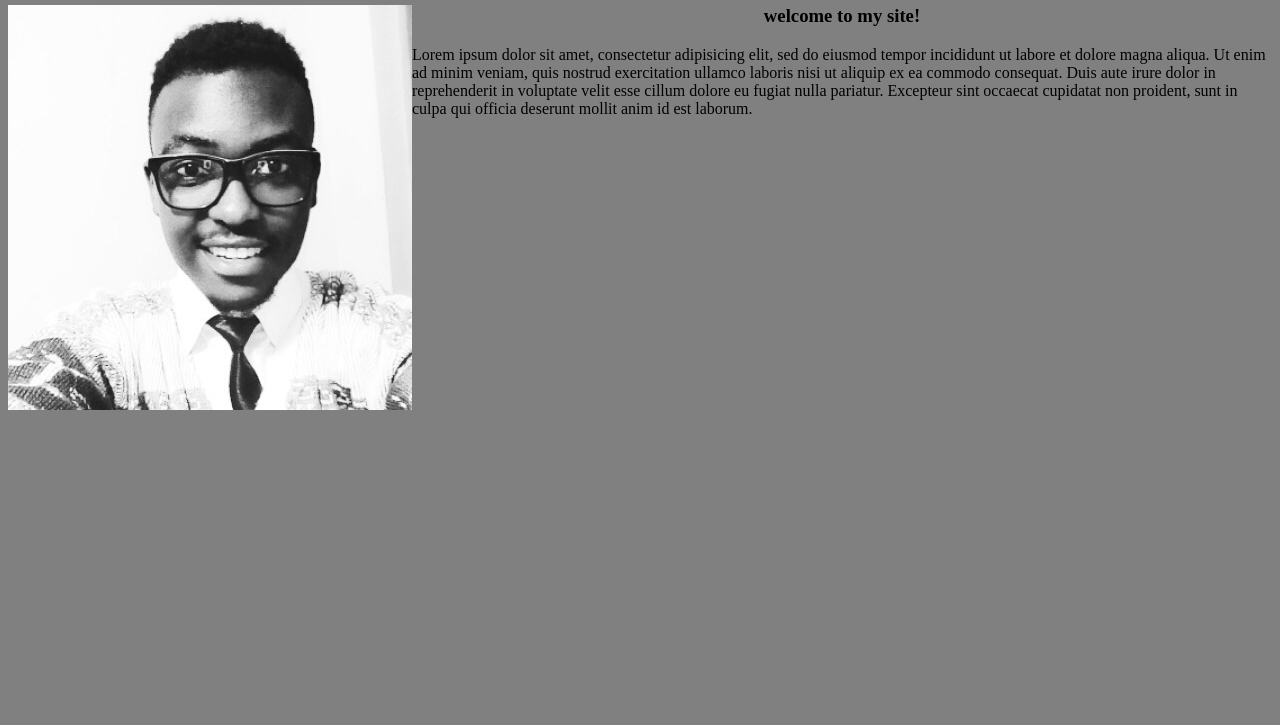
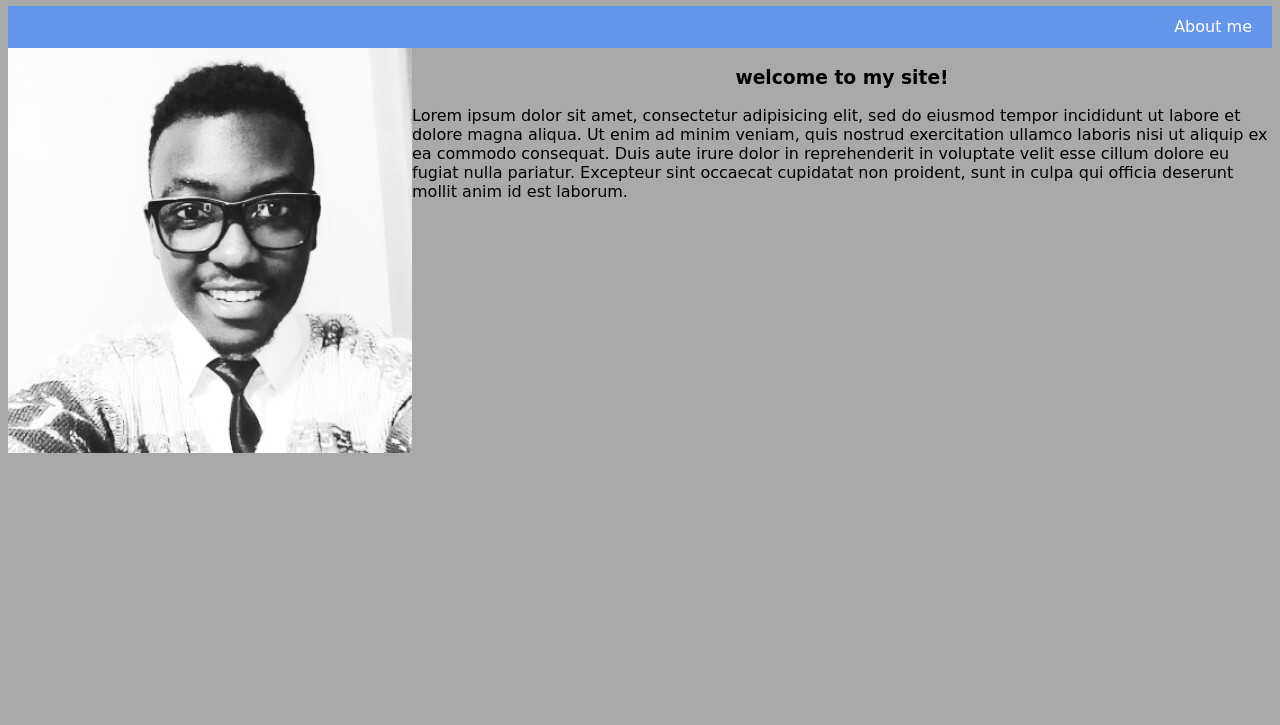
Before and after one commit to Fahari/my-portfolio-project, a plain HTML site: page index.html in a window 1280 px wide. Shown: the part 75-800 px from the top of the page. Drawn offline with Linux system fonts and the light colour scheme.

Commit message:
add a link to aboutme.html file

```diff
--- a/css/styles.css
+++ b/css/styles.css
@@ -2,8 +2,26 @@ img {
   float: left;
 }
 .background {
-  background-color: grey;
+  background-color: darkgrey;
+  font-family: cursive;
 }
+nav {
+  height: 42px;
+  background-color: cornflowerblue;
+}
+nav ul {
+  list-style: none;
+}
+nav ul li a {
+  float: right;
+  text-decoration: none;
+  color: #FFFFFF;
+  padding:0px 20px;
+  line-height: 42px;
+  height: 42px;
+
+}
+
 h3 {
   text-align: center;
 }
--- a/index.html
+++ b/index.html
@@ -4,8 +4,13 @@
     <link rel="stylesheet" href="css/styles.css" type="text/css">
     <title>My portfolio project</title>
   </head>
-  <h1>My portfolio project</h1>
+  <h1>Kironji Kevin</h1>
   <body class="background">
+    <nav>
+      <ul>
+        <li><a href="aboutme.html">About me </a></li>
+      </ul>
+    </nav>
     <img src="images/img.jpg" alt="Image of Kironji Kevin">
     <h3>welcome to my site!</h3>
     <p>Lorem ipsum dolor sit amet, consectetur adipisicing elit, sed do eiusmod tempor incididunt ut labore et dolore magna aliqua. Ut enim ad minim veniam, quis nostrud exercitation ullamco laboris nisi ut aliquip ex ea commodo consequat. Duis aute irure dolor in reprehenderit in voluptate velit esse cillum dolore eu fugiat nulla pariatur. Excepteur sint occaecat cupidatat non proident, sunt in culpa qui officia deserunt mollit anim id est laborum.</p>
```
Also changed, not shown: aboutme.html (+18 -0 lines).
